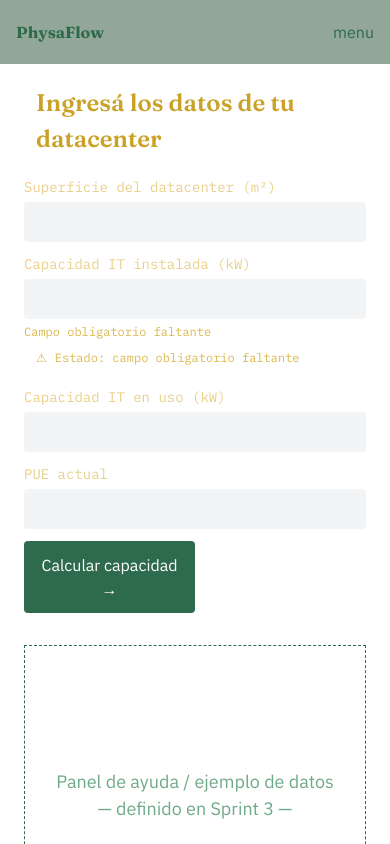
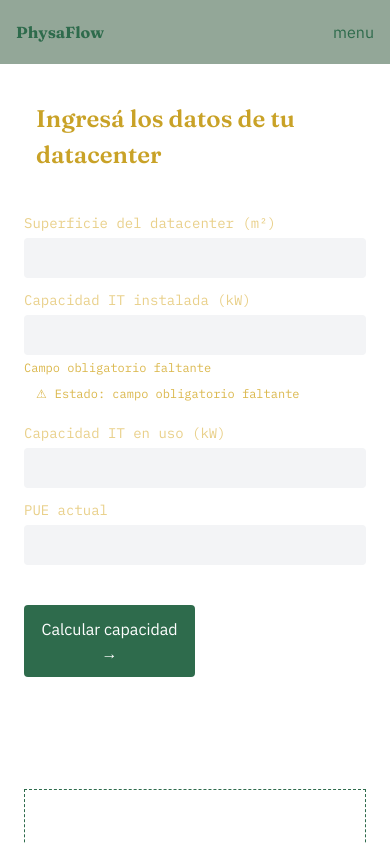
Before and after one commit to No-Country-simulation/-S07-26-Team-12-PhysaFlow, a React (Vite) app in the folder frontend/: page /form in a window 390 px wide. Shown: the top 844 px of the page. Built offline with nearby package versions, Linux system fonts and the light colour scheme.

Commit message:
feat(frontend): use spacing and screen size helpers for styling

```diff
--- a/frontend/src/features/calculator/components/inputsform/inputForm.jsx
+++ b/frontend/src/features/calculator/components/inputsform/inputForm.jsx
@@ -1,12 +1,14 @@
-
 import Fields from "./Fields";
 import ErrorMessage from "./ErrorMessage";
 import CalculateButton from "./CalculateButton";
+import Spacing from "../../../../components/spacing/Spacing";
 
 export default function InputForm() {
   return (
     <form className="flex flex-col gap-3 w-full max-w-md">
       <h2 className="display-h2 px-3 py-2">Ingresá los datos de tu datacenter</h2>
+
+      <Spacing size="xs" />
 
       <Fields
         label="Superficie del datacenter (m²)"
@@ -33,6 +35,8 @@ export default function InputForm() {
         name="pueActual"
       />
 
+      <Spacing size="lg" />
+
       <CalculateButton />
     </form>
   );
--- a/frontend/src/features/calculator/pages/calculatorPage.jsx
+++ b/frontend/src/features/calculator/pages/calculatorPage.jsx
@@ -1,6 +1,10 @@
 import InputForm from "../components/inputsform/inputForm";
+import Spacing from "../../../components/spacing/Spacing";
+import { screenSize } from "../../../components/hooks/screenSize";
 
 export default function CalculatorPage() {
+  const { isMobile, isTablet } = screenSize();
+
   return (
     <div className="w-full min-h-screen flex flex-col">
       {/* Header — logo + volver */}
@@ -9,15 +13,31 @@ export default function CalculatorPage() {
         <span className="label-eyebrow ml-4">&larr; Volver</span>
       </header>
 
+      <Spacing size="lg" />
+
       {/* Contenido principal: formulario + panel de ayuda */}
-      <main className="w-full flex-1 flex flex-col md:flex-row gap-8 px-6 py-8">
+      <main
+        className={`w-full flex-1 flex ${
+          isMobile || isTablet ? "flex-col" : "flex-row"
+        } gap-8 px-6 py-8`}
+      >
         {/* Columna izquierda: formulario */}
-        <section className="w-full md:w-1/2 flex justify-center">
+        <section
+          className={`${
+            isMobile || isTablet ? "w-full" : "w-1/2"
+          } flex justify-center`}
+        >
           <InputForm />
         </section>
 
+        {(isMobile || isTablet) && <Spacing />}
+
         {/* Columna derecha: panel de ayuda / ejemplo de datos */}
-        <aside className="w-full md:w-1/2 flex items-center justify-center border border-dashed min-h-[300px]">
+        <aside
+          className={`${
+            isMobile || isTablet ? "w-full" : "w-1/2"
+          } flex items-center justify-center border border-dashed min-h-[300px]`}
+        >
           <p className="body-large text-center">
             Panel de ayuda / ejemplo de datos
             <br />
```
